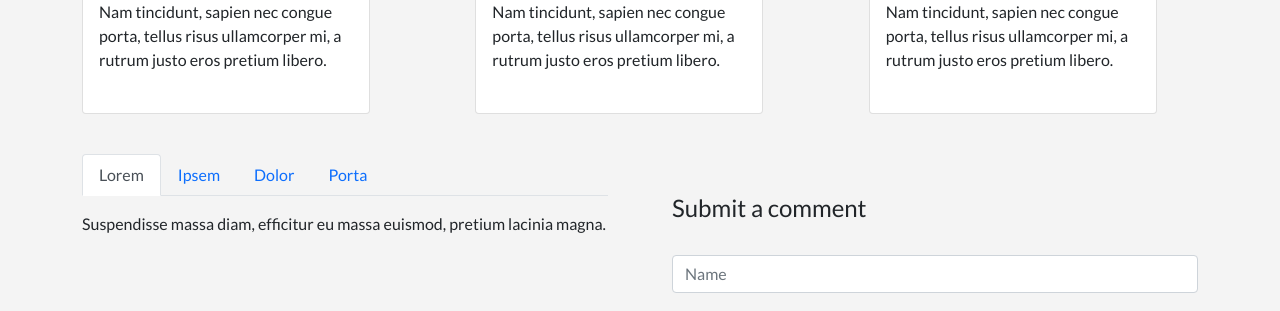
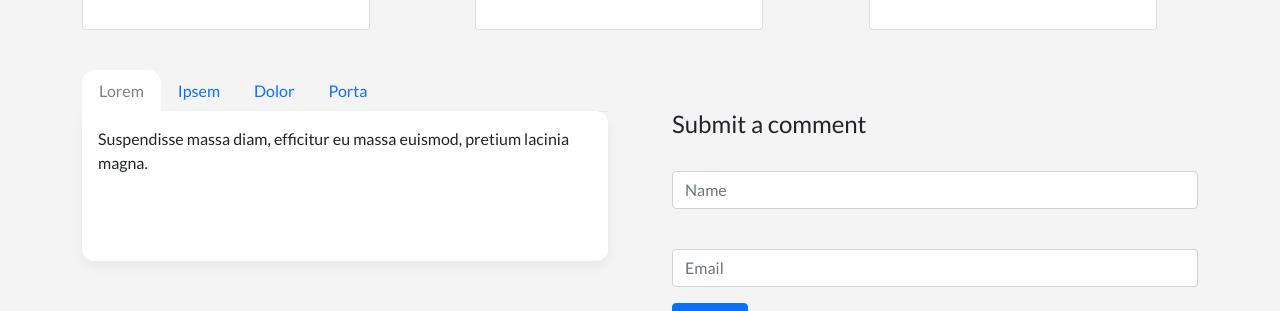
Before and after one commit to PythonMasterAlexander/css-frameworks_ma-2_lesson-2, a React (Create React App) app: page / in a window 1280 px wide. Shown: the part 819-1130 px from the top of the page. Built offline with nearby package versions, Linux system fonts and the light colour scheme.

Commit message:
Finished lesson 2

```diff
--- a/src/scss/partials/_layout.scss
+++ b/src/scss/partials/_layout.scss
@@ -1,3 +1,7 @@
+.card-img-top {
+  height: 130px;
+}
+
 .main-card-container {
   &__row-container {
     gap: 40px;
--- a/src/scss/partials/_main.scss
+++ b/src/scss/partials/_main.scss
@@ -13,8 +13,11 @@ html, body {
   flex: 1 0 auto;
 }
 
+.bg-primary {
+  background-color: $header-background-color;
+}
+
 header {
-  background-color: $header-background-color;
   min-height: 70px;
 }
 
@@ -22,3 +25,20 @@ main {
   width: 90%;
   margin: 120px auto;
 }
+
+.tab-content {
+  background: white;
+  padding: 1em;
+  min-height: 150px;
+  border-radius: 0 12px 12px 12px;
+  box-shadow: 0 6px 12px rgba(0, 0, 0, 0.05);
+  margin-top: -17px;
+}
+
+.nav-tabs .nav-link.active,
+.nav-tabs .nav-item.show .nav-link {
+  color: grey;
+  background-color: white;
+  border-color: white;
+  border-radius: 12px 12px 0 0;
+}
```
Also changed, not shown: src/scss/style.scss (line endings or trailing spaces).
